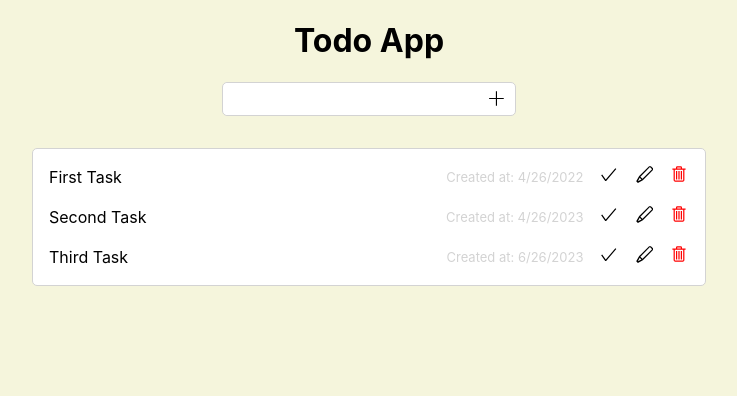
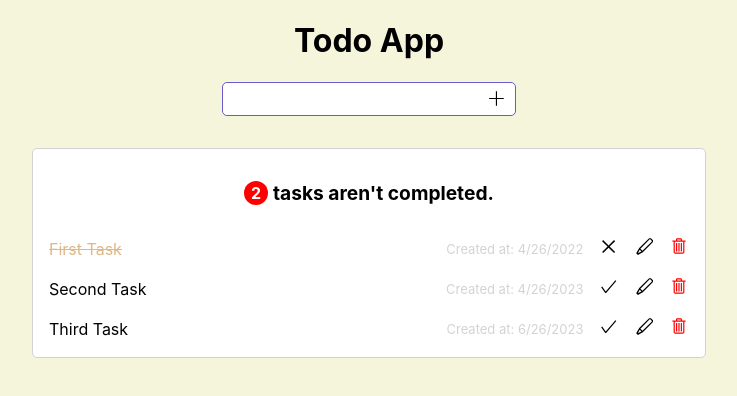
Before and after one commit to amir-rismani/todolist-app, a React (Create React App) app: page / in a window 1280 px wide. Shown: the top 396 px of the page, without its empty margins (271-1008 px from the left). Built offline with nearby package versions, Linux system fonts and the light colour scheme.

Commit message:
Fix edit action and add navbar component

```diff
--- a/src/components/Providers/TodosProvider/TodosProvider.jsx
+++ b/src/components/Providers/TodosProvider/TodosProvider.jsx
@@ -9,7 +9,7 @@ const initialState = [
         id: 16825255501323,
         content: 'First Task',
         createdAt: '2022-04-26T17:16:41.323Z',
-        isCompleted: false,
+        isCompleted: true,
     },
     {
         id: 1682529401323,
@@ -48,6 +48,7 @@ const reducer = (state, action) => {
             return filteredTodos;
         case 'edit':
             content = action.todo;
+            console.log(content);
             if(!content){
                 alert('Please Enter A Todo...');
                 return state;
--- a/src/components/Todo/Todo.jsx
+++ b/src/components/Todo/Todo.jsx
@@ -12,9 +12,9 @@ const Todo = ({todo}) => {
         dispatch({type: 'complete', todoId})
     }
 
-    // const editHandler = (todoId) => {
-    //     dispatch({type: 'edit', todo, todoId})
-    // }
+    const editHandler = () => {
+        setIsEdit(false)
+    }
 
     const deleteHandler = (todoId) => {
         dispatch({type: 'delete', todoId})
@@ -25,7 +25,7 @@ const Todo = ({todo}) => {
             <div key={todo.id} className={styles.todo}>
                 {
                     isEdit ?
-                    <TodoForm submitType="edit" inputValue={todo.content} todoId={todo.id}/>
+                    <TodoForm submitType="edit" inputValue={todo.content} todoId={todo.id} setEditState={editHandler}/>
                     :
                     <label className={todo.isCompleted ? styles.completed : ''}>
                         {todo.content}
--- a/src/components/TodoForm/TodoForm.jsx
+++ b/src/components/TodoForm/TodoForm.jsx
@@ -1,4 +1,4 @@
-import { useState } from 'react';
+import { useEffect, useRef, useState } from 'react';
 import { useTodosActions } from '../Providers/TodosProvider/TodosProvider';
 import { VscAdd, VscEdit } from "react-icons/vsc";
 import styles from './TodoForm.module.css'
@@ -8,9 +8,16 @@ import styles from './TodoForm.module.css'
 // By send state and setState method
 // const TodoForm = ({todos, setTodos}) => {
 // By Context + Reducer
-const TodoForm = ({submitType="add", inputValue="", todoId}) => {
+const TodoForm = ({submitType="add", inputValue="", todoId, setEditState}) => {
     const dispatch = useTodosActions();
     const [todo, setTodo] = useState(inputValue);
+
+    const inputRef = useRef(null);
+
+    useEffect(()=>{
+        inputRef.current.focus();
+        inputRef.current.select();
+    },[]);
 
     const changeTodoHandler = (event) => {
         setTodo(event.target.value);
@@ -42,7 +49,10 @@ const TodoForm = ({submitType="add", inputValue="", todoId}) => {
         // addTodo();
 
         // By Context + Reducer
-        if(submitType==='edit') dispatch({type: submitType, todo, todoId});
+        if(submitType==='edit') {
+            dispatch({type: submitType, todo, todoId});
+            setEditState();
+        }
         else{
             dispatch({type: submitType, todo});
             setTodo("");
@@ -52,7 +62,7 @@ const TodoForm = ({submitType="add", inputValue="", todoId}) => {
     return (
         <div className={`${styles.formContainer} ${submitType}`}>
             <form onSubmit={submitHandler}>
-                <input type='text' value={todo} onChange={changeTodoHandler}/>
+                <input type='text' value={todo} onChange={changeTodoHandler} ref={inputRef}/>
                 <button type='submit'>{submitType === 'add' ? <VscAdd/> : <VscEdit/> }</button>
             </form>
         </div>
--- a/src/components/TodoForm/TodoForm.module.css
+++ b/src/components/TodoForm/TodoForm.module.css
@@ -1,7 +1,7 @@
 form{
     position: relative;
     display: flex;
-    justify-content: end;
+    justify-content: flex-end;
     align-items: center;
     border: 1px solid lightgray;
     padding: 0 .2rem;
@@ -18,6 +18,10 @@ input{
     font-size: medium;
 }
 
+form:has(>input:focus){
+    border-color: slateblue;
+}
+
 button {
     border: none;
     outline: none;
--- a/src/components/TodoList/TodoList.jsx
+++ b/src/components/TodoList/TodoList.jsx
@@ -1,6 +1,7 @@
 import { useTodos } from '../Providers/TodosProvider/TodosProvider';
 import styles from './TodoList.module.css'
 import Todo from '../Todo/Todo';
+import TodoNavbar from '../TodoNavbar/TodoNavbar';
 
 const TodoList = () => {
     // const todos = props.todos;
@@ -11,7 +12,12 @@ const TodoList = () => {
         return todos.map((todo) => <Todo todo={todo} key={todo.id}/>)
     }
 
-    return <div className={styles.todos}>{renderTodos()}</div>
+    return (
+        <div className={styles.todos}>
+            <TodoNavbar/>
+            {renderTodos()}
+        </div>
+    )
 }
 
 export default TodoList;
--- /dev/null
+++ b/src/components/TodoNavbar/TodoNavbar.jsx
@@ -0,0 +1,20 @@
+import { useState, useEffect } from "react";
+import { useTodos } from "../Providers/TodosProvider/TodosProvider";
+import styles  from "./TodoNavbar.module.css";
+
+const TodoNavbar = () => {
+    const todos = useTodos()
+    const [uncompletedCount, setUncompletedCount] = useState(0);
+
+    useEffect(()=>{
+        setUncompletedCount(()=> todos.filter(todo=>!todo.isCompleted).length);
+    }, [todos]);
+
+    return (
+        <header className={styles.navbar}>
+                { uncompletedCount ? <><span className={styles.badge}>{uncompletedCount}</span><span className={styles.message}>tasks aren't completed.</span></> : <span className={`${styles.message} ${styles.success}`}>Not exist uncomplete tasks today.</span> }
+        </header>
+    );
+}
+
+export default TodoNavbar;
--- /dev/null
+++ b/src/components/TodoNavbar/TodoNavbar.module.css
@@ -0,0 +1,29 @@
+.navbar{
+    display: flex;
+    justify-content: center;
+    align-items: center;
+    margin: 1rem auto;
+}
+
+.badge{
+    background-color: red;
+    color: white;
+    display: flex;
+    justify-content: center;
+    align-items: center;
+    flex-direction: row;
+    width: 1.5rem;
+    height: 1.5rem;
+    border-radius: 100%;
+    margin-right: .3rem;
+    font-weight: bold;
+}
+
+.message{
+    font-size: larger;
+    font-weight: bold;
+}
+
+.message.success{
+    color: green;
+}
```
